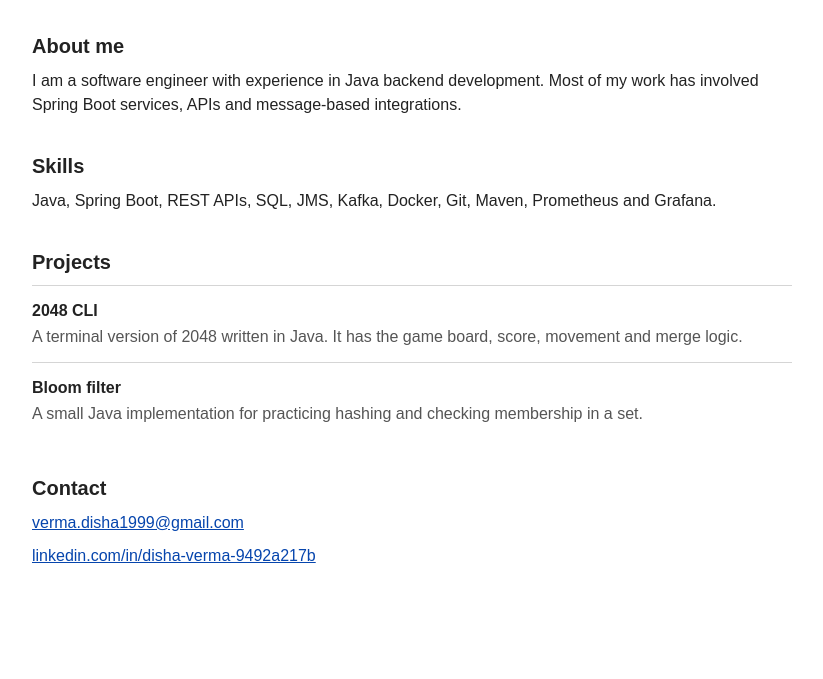
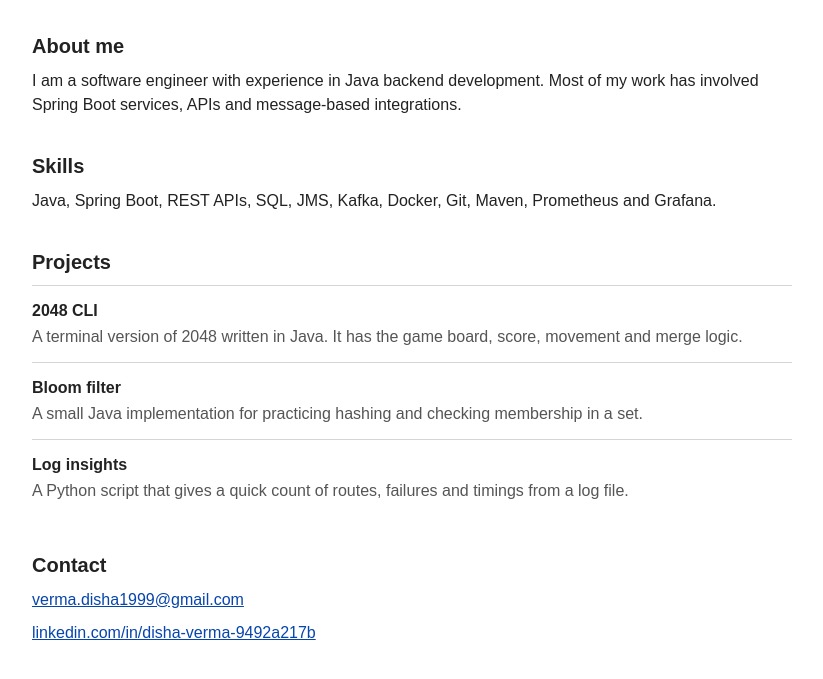
Before and after one commit to diishaverma/diishaverma.github.io, a plain HTML site: page index.html in a window 1280 px wide. Shown: the part 147-826 px from the top of the page, without its empty margins (228-1051 px from the left). Before the commit the page ends 800 px from the top, so only its background shows below. Drawn offline with Linux system fonts and the light colour scheme.

Commit message:
added the log insights project

```diff
--- a/index.html
+++ b/index.html
@@ -33,6 +33,10 @@
           <h3>Bloom filter</h3>
           <p>A small Java implementation for practicing hashing and checking membership in a set.</p>
         </div>
+        <div class="project">
+          <h3>Log insights</h3>
+          <p>A Python script that gives a quick count of routes, failures and timings from a log file.</p>
+        </div>
       </section>
 
       <section class="contact">
```
